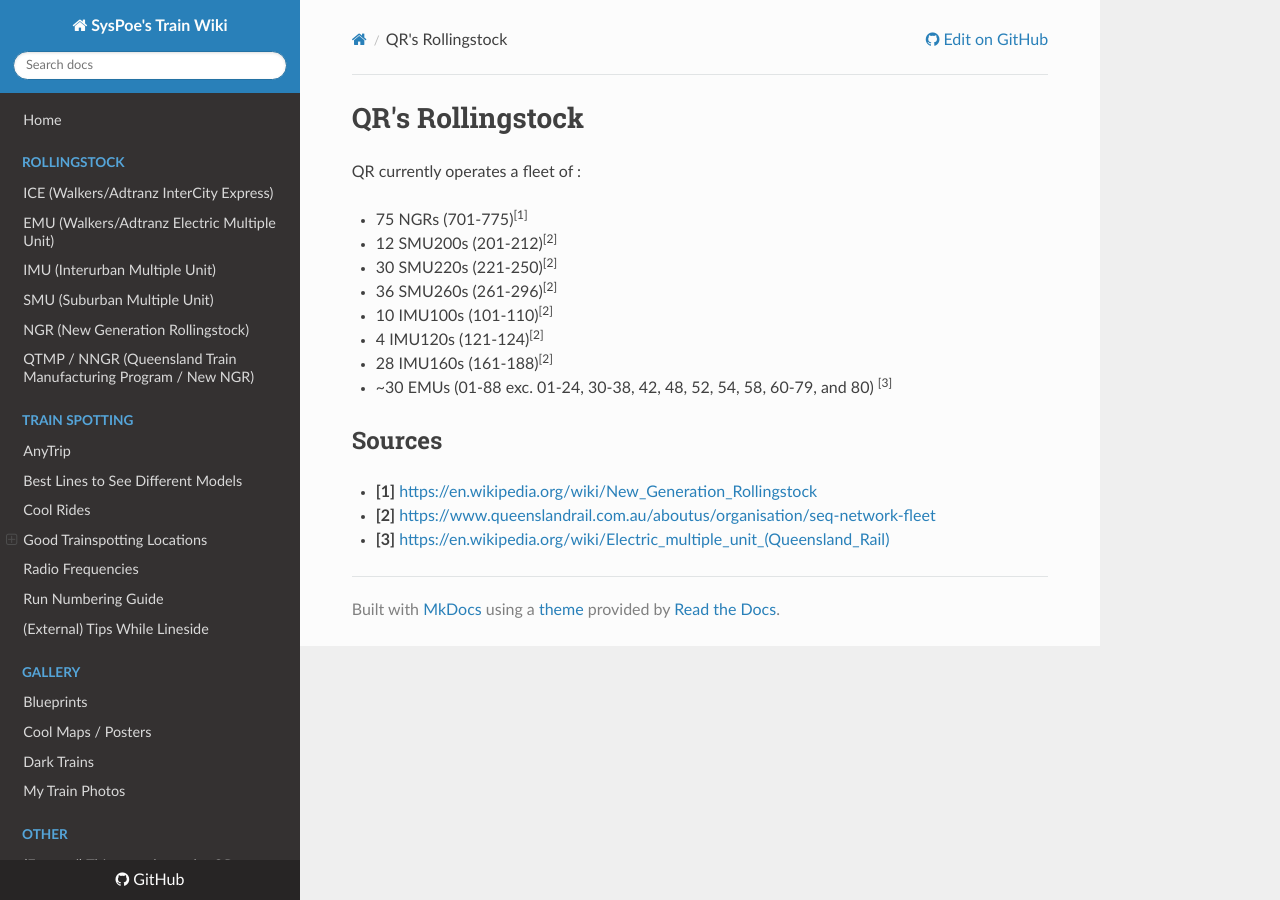
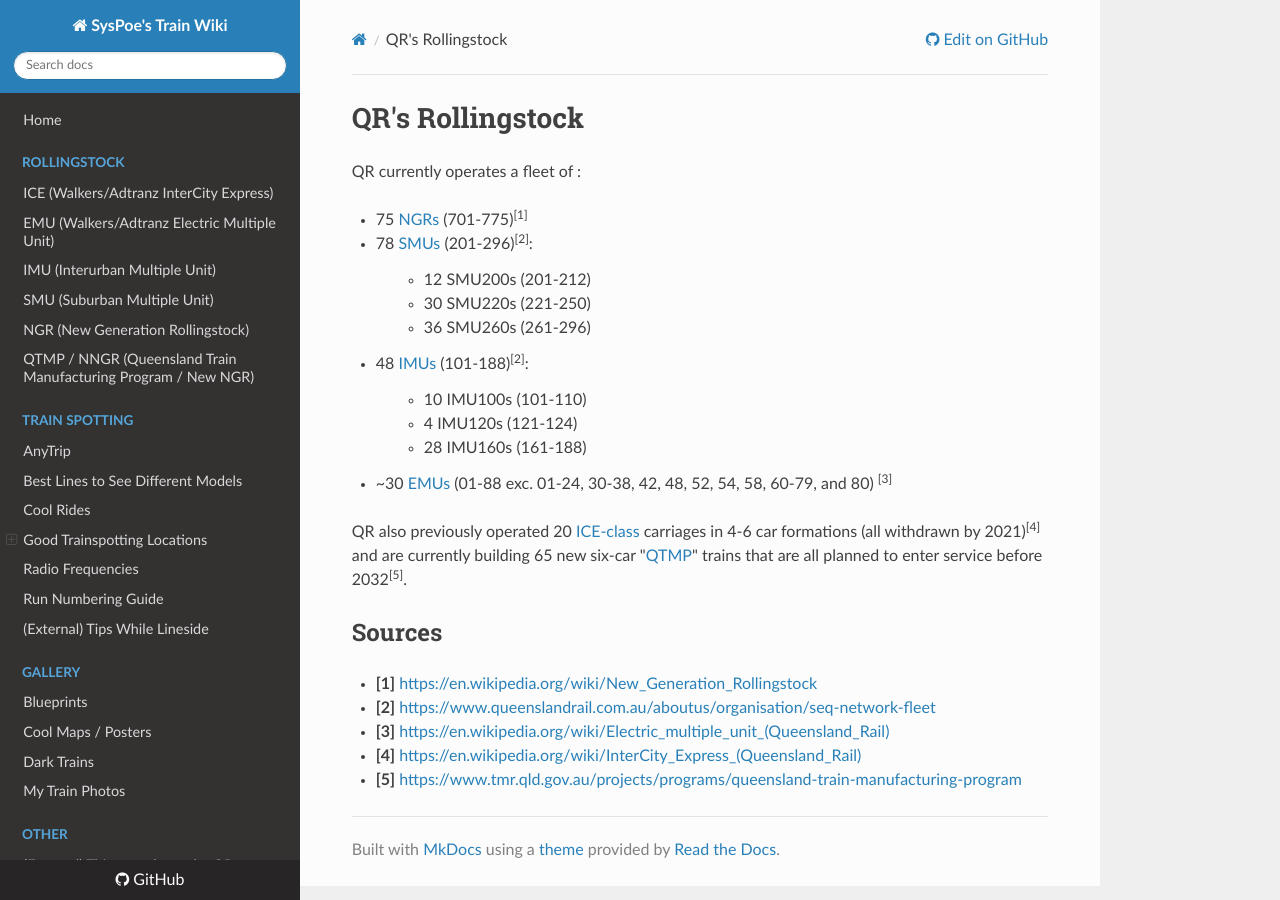
Before and after one commit to SysPoe/train-wiki, an MkDocs documentation site: the page built from docs/Rollingstock/index.md, in a window 1280 px wide. Built offline with MkDocs 1.6.1, drawn with Linux system fonts in a browser that asks for light colours; nearby versions of some CDN libraries.

Commit message:
Update Rollingstock index

```diff
--- a/docs/Rollingstock/index.md
+++ b/docs/Rollingstock/index.md
@@ -2,16 +2,22 @@
 
 QR currently operates a fleet of :
 
-- 75 NGRs (701-775)<sup>\[1\]</sup>
-- 12 SMU200s (201-212)<sup>\[2\]</sup>
-- 30 SMU220s (221-250)<sup>\[2\]</sup>
-- 36 SMU260s (261-296)<sup>\[2\]</sup>
-- 10 IMU100s (101-110)<sup>\[2\]</sup>
-- 4 IMU120s (121-124)<sup>\[2\]</sup>
-- 28 IMU160s (161-188)<sup>\[2\]</sup>
-- ~30 EMUs (01-88 exc. 01-24, 30-38, 42, 48, 52, 54, 58, 60-79, and 80) <sup>\[3\]</sup>
+- 75 [NGRs](./NGR.md) (701-775)<sup>\[1\]</sup>
+- 78 [SMUs](./SMU.md) (201-296)<sup>\[2\]</sup>:
+> - 12 SMU200s (201-212)
+> - 30 SMU220s (221-250)
+> - 36 SMU260s (261-296)
+- 48 [IMUs](./IMU.md) (101-188)<sup>\[2\]</sup>:
+> - 10 IMU100s (101-110)
+> - 4 IMU120s (121-124)
+> - 28 IMU160s (161-188)
+- ~30 [EMUs](./EMU.md) (01-88 exc. 01-24, 30-38, 42, 48, 52, 54, 58, 60-79, and 80) <sup>\[3\]</sup>
+
+QR also previously operated 20 [ICE-class](./ICE.md) carriages in 4-6 car formations (all withdrawn by 2021)<sup>\[4\]</sup> and are currently building 65 new six-car "[QTMP](./QTMP.md)" trains that are all planned to enter service before 2032<sup>\[5\]</sup>.
 
 ## Sources
  - **\[1\]** [https://en.wikipedia.org/wiki/New_Generation_Rollingstock](https://en.wikipedia.org/wiki/New_Generation_Rollingstock)
  - **\[2\]** [https://www.queenslandrail.com.au/aboutus/organisation/seq-network-fleet](https://www.queenslandrail.com.au/aboutus/organisation/seq-network-fleet)
  - **\[3\]** [https://en.wikipedia.org/wiki/Electric_multiple_unit_(Queensland_Rail)](https://en.wikipedia.org/wiki/Electric_multiple_unit_(Queensland_Rail))
+ - **\[4\]** [https://en.wikipedia.org/wiki/InterCity_Express_(Queensland_Rail)](https://en.wikipedia.org/wiki/InterCity_Express_(Queensland_Rail))
+ - **\[5\]** [https://www.tmr.qld.gov.au/projects/programs/queensland-train-manufacturing-program](https://www.tmr.qld.gov.au/projects/programs/queensland-train-manufacturing-program)
```
